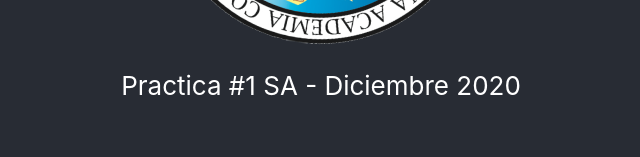
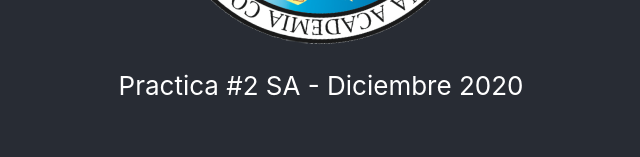
Before and after one commit to hugofiguer9777/sa-practica1, a React (Create React App) app: page / in a window 1280 px wide. Shown: the part 433-590 px from the top of the page, without its empty margins (319-959 px from the left). Built offline with nearby package versions, Linux system fonts and the light colour scheme.

Commit message:
Update App.js

```diff
--- a/src/App.js
+++ b/src/App.js
@@ -7,7 +7,7 @@ function App() {
       <header className="App-header">
         <img src={logo} className="App-logo" alt="logo" />
         <p>
-          Practica #1 SA - Diciembre 2020
+          Practica #2 SA - Diciembre 2020
         </p>
         <p>
           PRUEBA JENKINS
```
